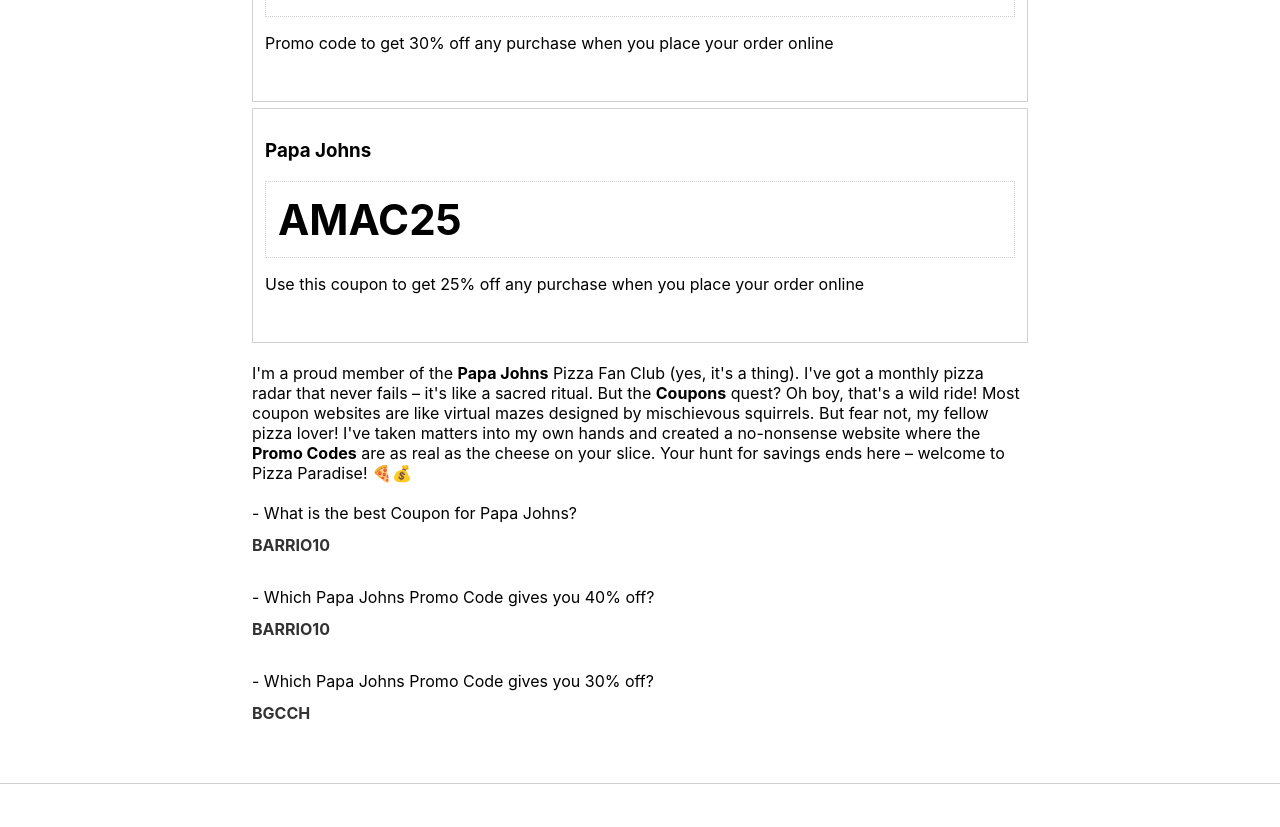
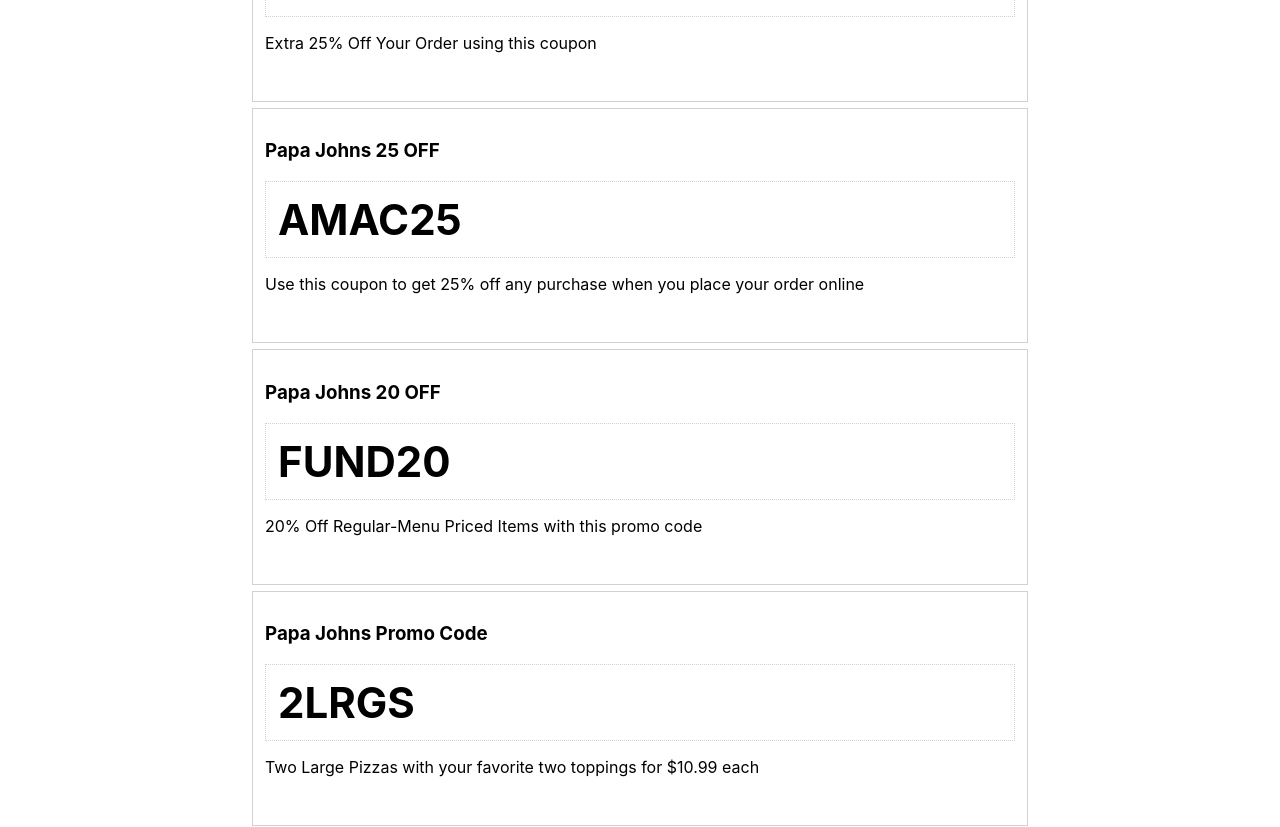
Before and after one commit to garciadiazjaime/garciadiazjaime-website-promocodes7, a Next.js app: page / in a window 1280 px wide. Shown: the part 560-1387 px from the top of the page. Built offline with nearby package versions, Linux system fonts and the light colour scheme.

Commit message:
feat: adjust content

```diff
--- a/pages/index.js
+++ b/pages/index.js
@@ -26,18 +26,32 @@
       code: "BARRIO10",
       description:
         "This coupon gets you 40% off any purchase when you place your order online",
+      percentage: 40,
     },
     {
       title: "Papa Johns",
-      code: "BGCCH",
-      description:
-        "Promo code to get 30% off any purchase when you place your order online",
+      code: "SM25",
+      description: "Extra 25% Off Your Order using this coupon",
+      percentage: 25,
     },
     {
       title: "Papa Johns",
       code: "AMAC25",
       description:
         "Use this coupon to get 25% off any purchase when you place your order online",
+      percentage: 25,
+    },
+    {
+      title: "Papa Johns",
+      code: "FUND20",
+      description: "20% Off Regular-Menu Priced Items with this promo code",
+      percentage: 20,
+    },
+    {
+      title: "Papa Johns",
+      code: "2LRGS",
+      description:
+        "Two Large Pizzas with your favorite two toppings for $10.99 each",
     },
   ];
 
@@ -47,12 +61,12 @@
       answer: "BARRIO10",
     },
     {
-      question: "Which Papa Johns Promo Code gives you 40% off?",
-      answer: "BARRIO10",
+      question: `Which Papa Johns Promo Code gives you <strong>${coupons[0].percentage} off</strong>?`,
+      answer: coupons[0].code,
     },
     {
-      question: "Which Papa Johns Promo Code gives you 30% off?",
-      answer: "BGCCH",
+      question: `Which Papa Johns Promo Code gives you <strong>${coupons[1].percentage} off?</strong>`,
+      answer: coupons[1].code,
     },
   ];
 
@@ -163,7 +177,10 @@
               }}
               onClick={() => couponClickHandler(coupon.code)}
             >
-              <h3>{coupon.title}</h3>
+              <h3>
+                {coupon.title}{" "}
+                {coupon.percentage ? `${coupon.percentage} OFF` : "Promo Code"}
+              </h3>
               <strong
                 style={{
                   border: `1px ${styles.color.gray} dotted`,
@@ -189,7 +206,7 @@
           ))}
         </div>
 
-        <p style={{ margin: "20px 0" }}>
+        <p style={{ margin: "60px 0" }}>
           I'm a proud member of the <strong>Papa Johns</strong> Pizza Fan Club
           (yes, it's a thing). I've got a monthly pizza radar that never fails –
           it's like a sacred ritual. But the <strong>Coupons</strong> quest? Oh
@@ -204,7 +221,7 @@
         <ul style={{ padding: 0, listStyle: "none" }}>
           {FAQ.map((item) => (
             <li style={{ padding: "0 0 20px 0" }} key={item.answer}>
-              <div>- {item.question}</div>
+              <div dangerouslySetInnerHTML={{ __html: item.question }} />
               <div
                 style={{ margin: "12px 0", opacity: 0.8, fontWeight: "bold" }}
               >
```
